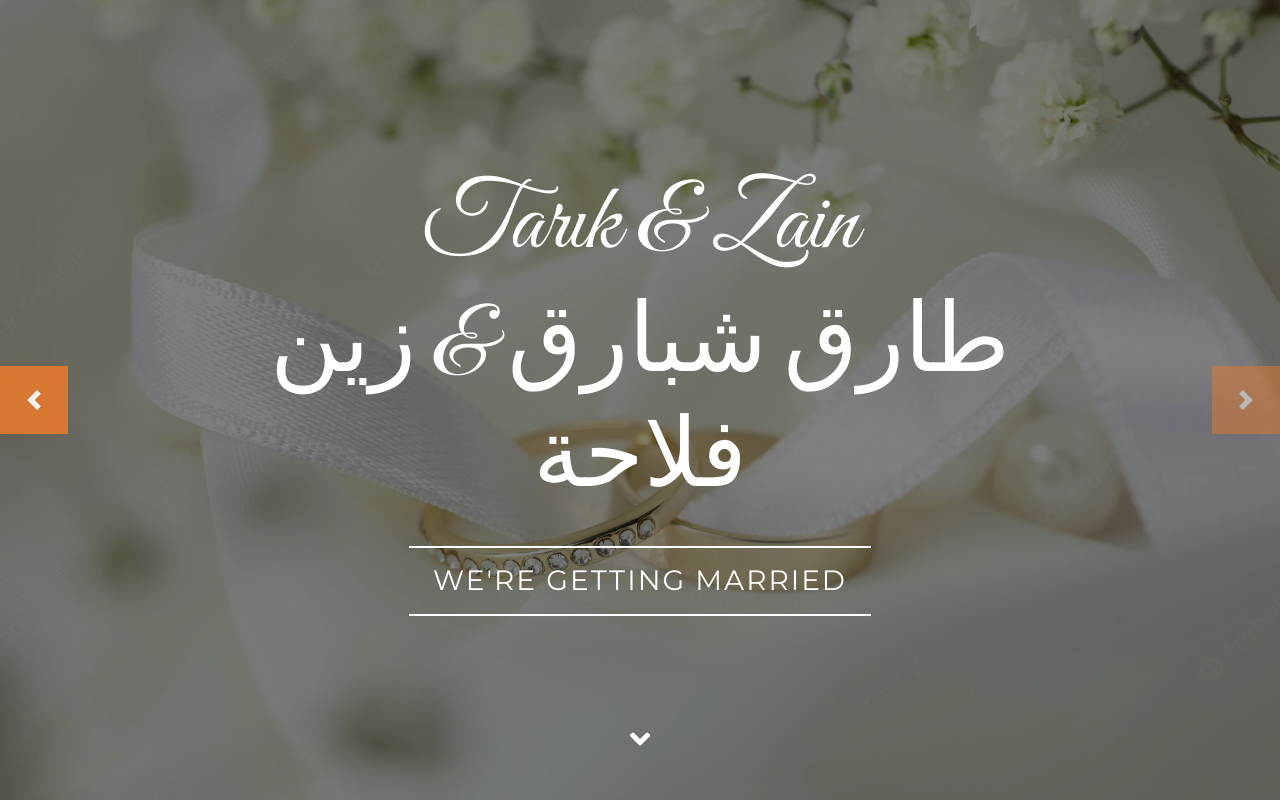
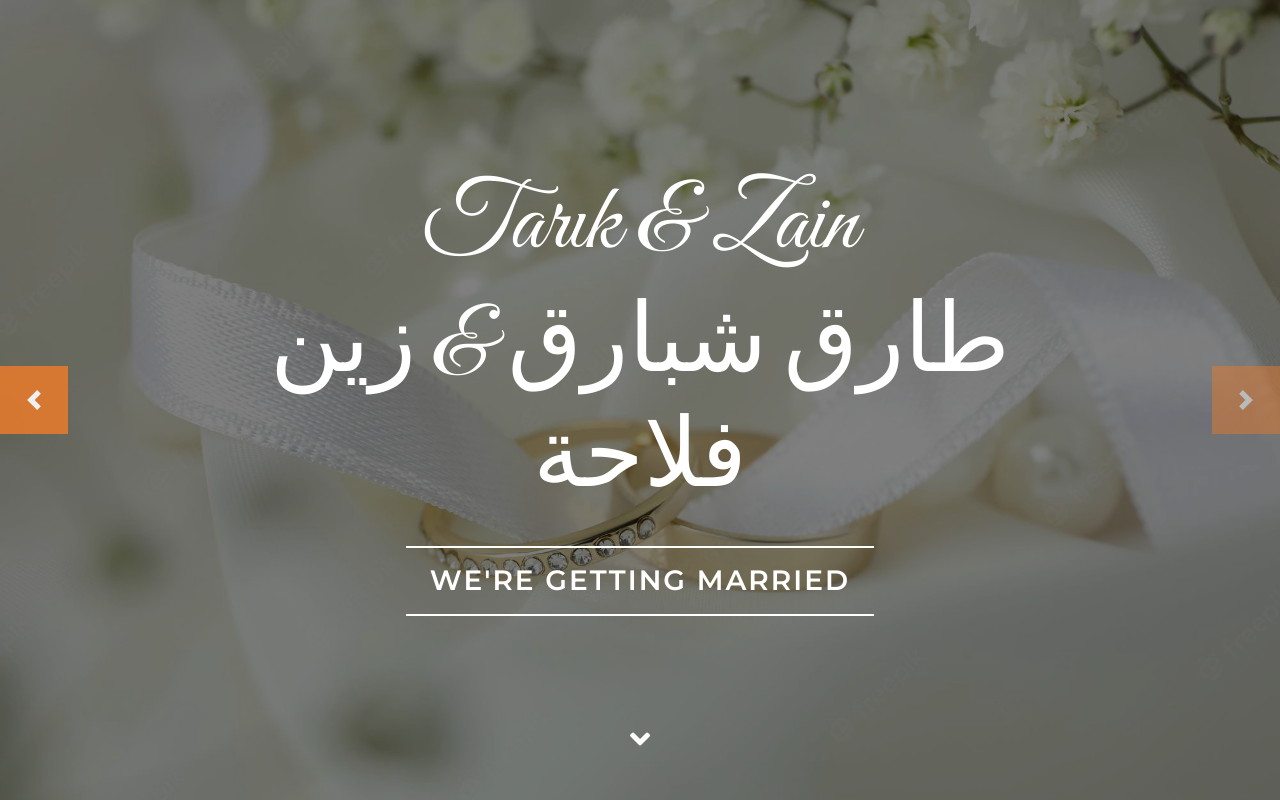
Before and after one commit to tshabarek/TnZ-wedding, a plain HTML site: page index.html in a window 1280 px wide. Shown: the top 800 px of the page. Drawn offline with nearby package versions, Linux system fonts and the light colour scheme.

Commit message:
Update index.html

```diff
--- a/index.html
+++ b/index.html
@@ -69,7 +69,7 @@
                             <h2 class="display-1 font-secondary text-white mt-n3 mb-md-4">Tarık & Zain</h1>
                             <h2 class="display-1 font-secondary text-white mt-n3 mb-md-4">طارق شبارق  &  زين فلاحة</h1>
                             <div class="d-inline-block border-top border-bottom border-light py-3 px-4">
-                                <h3 class="text-uppercase font-weight-normal text-white m-0" style="letter-spacing: 2px;">We're getting married</h3>
+                                <h3 class="text-uppercase font-weight-bold text-white m-0" style="letter-spacing: 2px;">We're getting married</h3>
                             </div>
 
                                 <span></span>
```
